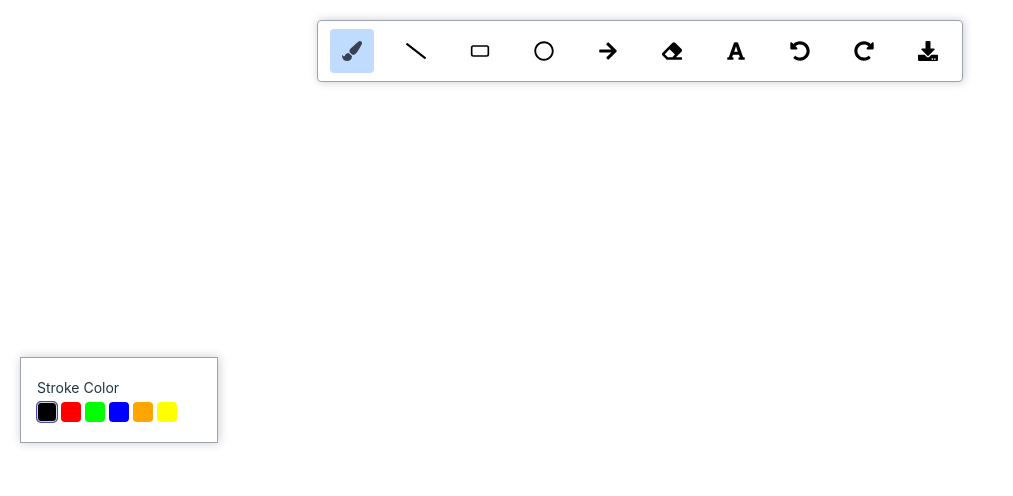
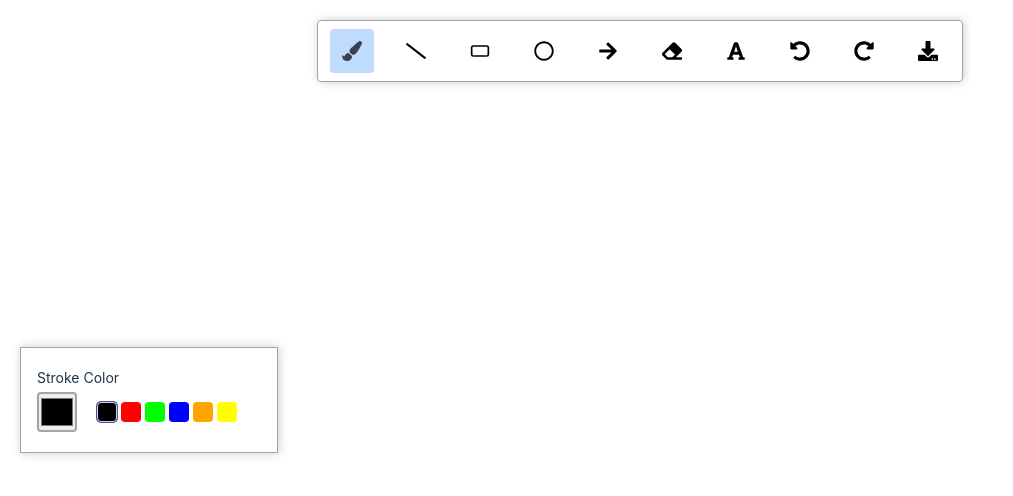
Before and after one commit to SiddharthCA96/WhiteBoard, a React (Vite) app: page / in a window 1280 px wide. Shown: the top 496 px of the page, without its empty margins (0-1013 px from the left). Built offline with nearby package versions, Linux system fonts and the light colour scheme.

Commit message:
color picker added

```diff
--- a/src/components/Toolbox/index.jsx
+++ b/src/components/Toolbox/index.jsx
@@ -16,12 +16,13 @@ const ToolBox = () => {
   const { activeToolItem } = useContext(boardContext);
 
   // Get the active toolbox state
-  const { toolboxState, changeStroke, changeFill,changeSize } = useContext(toolboxContext);
+  const { toolboxState, changeStroke, changeFill, changeSize } =
+    useContext(toolboxContext);
 
   const strokeColor = toolboxState[activeToolItem]?.stroke;
   const fillColor = toolboxState[activeToolItem]?.fill;
 
-  const size=toolboxState[activeToolItem]?.size;
+  const size = toolboxState[activeToolItem]?.size;
   return (
     <div className={classes.container}>
       {/* Show the Stroke Color option only for stroke tools */}
@@ -29,6 +30,15 @@ const ToolBox = () => {
         <div className={classes.selectOptionContainer}>
           <div className={classes.toolBoxLabel}>Stroke Color</div>
           <div className={classes.colorsContainer}>
+            <div>
+              <input
+                className={classes.colorPicker}
+                type="color"
+                value={strokeColor}
+                onChange={(e) =>
+                  changeStroke(activeToolItem, e.target.value)
+                }></input>
+            </div>
             {Object.keys(COLORS).map((k) => {
               return (
                 <div
@@ -67,15 +77,18 @@ const ToolBox = () => {
 
       {SIZE_TOOL_TYPES.includes(activeToolItem) && (
         <div className={classes.selectOptionContainer}>
-          <div className={classes.toolBoxLabel}>{activeToolItem===TOOL_ITEMS.TEXT?"Font Size":"Brush SizeS"}</div>
+          <div className={classes.toolBoxLabel}>
+            {activeToolItem === TOOL_ITEMS.TEXT ? "Font Size" : "Brush SizeS"}
+          </div>
           <input
             type="range"
             step={1}
-            min={activeToolItem===TOOL_ITEMS.TEXT?16:1}
-            max={activeToolItem===TOOL_ITEMS.TEXT?38:10}
+            min={activeToolItem === TOOL_ITEMS.TEXT ? 16 : 1}
+            max={activeToolItem === TOOL_ITEMS.TEXT ? 38 : 10}
             value={size}
-            onChange={(event)=>changeSize(activeToolItem,event.target.value)}
-            ></input>
+            onChange={(event) =>
+              changeSize(activeToolItem, event.target.value)
+            }></input>
         </div>
       )}
     </div>
```
